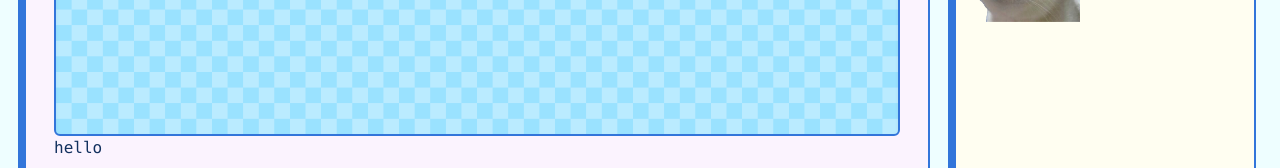
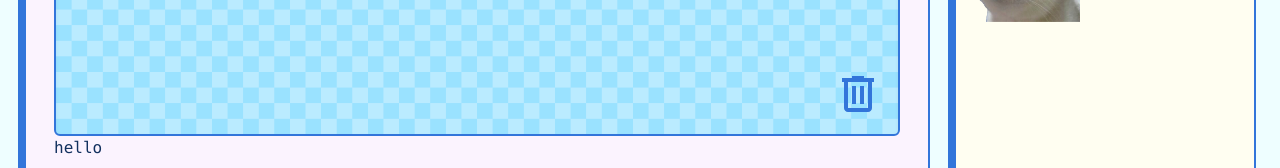
Before and after one commit to pandanmochi/gato-merge, a React (Vite) app: page / in a window 1280 px wide. Shown: the part 572-740 px from the top of the page. Built offline with nearby package versions, Linux system fonts and the light colour scheme.

Commit message:
add trashcan

```diff
--- a/src/components/WorkBench.jsx
+++ b/src/components/WorkBench.jsx
@@ -27,7 +27,7 @@ export const WorkBench = ({ items, onItemDrop }) => {
             <div className="h-[calc(100vh-100px)] p-7">
                 <div
                     id="drop-zone"
-                    className="bg-blue-checkerboard grid h-[95%] grid-flow-col grid-cols-5 grid-rows-4 items-center rounded-md border-2 border-gato-blue-2 bg-cover p-6 shadow-inner"
+                    className="relative grid h-[95%] grid-flow-col grid-cols-5 grid-rows-4 items-center rounded-md border-2 border-gato-blue-2 bg-blue-checkerboard bg-cover p-6 shadow-inner"
                     onDrop={handleDrop}
                     onDragOver={(e) => e.preventDefault()}
                 >
@@ -38,6 +38,11 @@ export const WorkBench = ({ items, onItemDrop }) => {
                             name={item}
                         />
                     ))}
+                    <img
+                        id="trashcan"
+                        src="/src/assets/images/icons/trash-icon.svg"
+                        className="absolute bottom-4 right-4 h-12 w-12"
+                    />
                 </div>
                 <div className="">hello</div>
             </div>
```
Also changed, not shown: src/assets/images/icons/trash-icon.svg (added).
